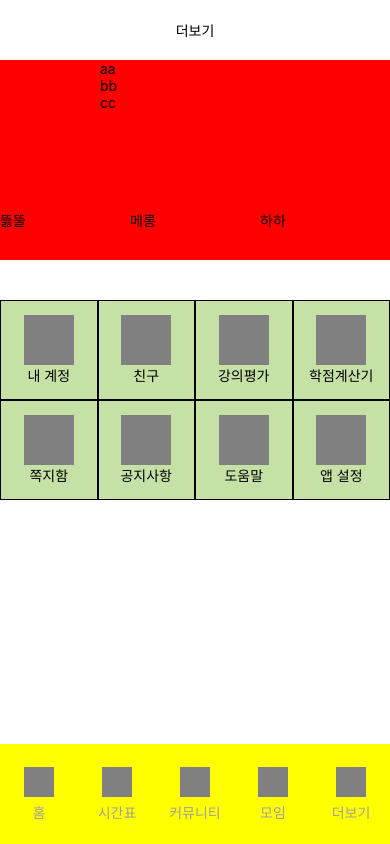
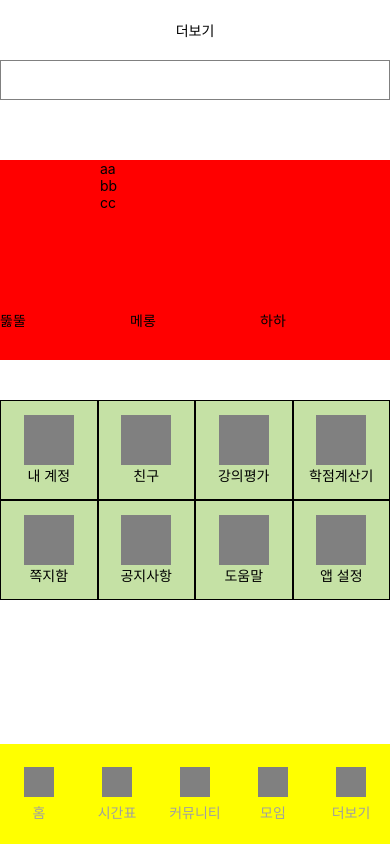
Before and after one commit to ddulhddul/Guide, a React Native app: screen / in a window 390 px wide. Built offline with nearby package versions, Linux system fonts and the light colour scheme.

Commit message:
props state info

```diff
--- a/App.js
+++ b/App.js
@@ -1,11 +1,19 @@
 import React, {Component} from 'react';
-import { StyleSheet, Text, View } from 'react-native';
+import {
+  AppRegistry,
+  StyleSheet,
+  Text,
+  View,
+  TextInput
+} from 'react-native';
+
 
 export default class App extends React.Component {
   render() {
     return (
       <View style={styles.app}>
         <NavBar />
+        <TextInputTest />
         <User />
         <View style={{height:40}}></View>
         <ButtonGroup />
@@ -15,6 +23,32 @@ export default class App extends React.Component {
     );
   }
 }
+
+class TextInputTest extends Component {
+
+  componentWillMount() {
+    this.setState({
+      inputText: '',
+    })
+  }
+
+  render() {
+    return (
+      <View style={styles.container}>
+        <TextInput
+          style={{height: 40,borderColor: 'gray', borderWidth: 1}}
+          onChangeText={(text) => { this.setState({inputText: text}) }}
+          value={this.state.inputText}
+          />
+        <Text>
+          {this.state.inputText}
+        </Text>
+      </View>
+    );
+  }
+}
+
+
 
 class NavBar extends Component {
   render() {
@@ -115,8 +149,7 @@ const styles = StyleSheet.create({
     flexDirection: 'column'
   },
   container: {
-    flex: 1,
-    flexDirection: 'row'
+    height:100
   },
   left: {
     flex: 1,
```
Also changed, not shown: 1 other file (tests, documents, lock files or other folders).
